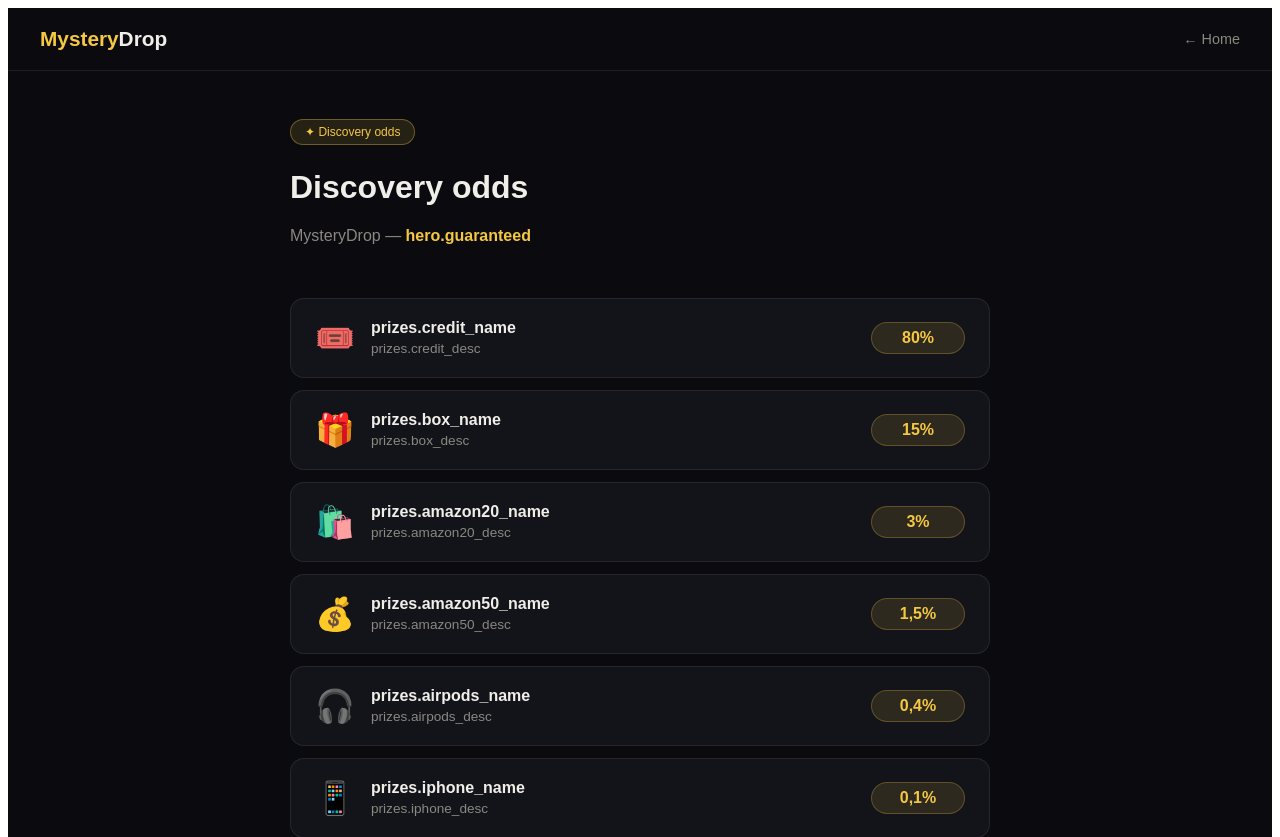
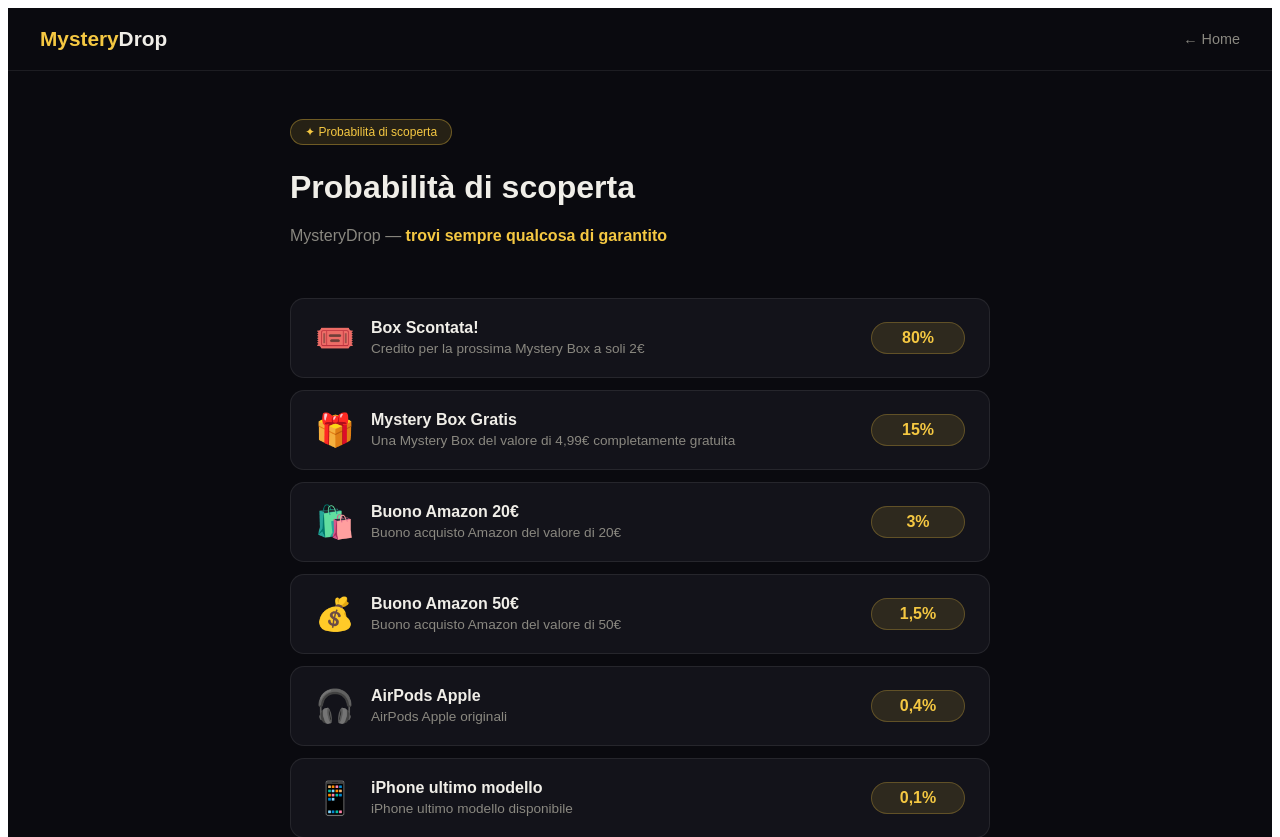
Before and after one commit to simonese13/mysterydrop, a Next.js app: page /en/probabilita in a window 1280 px wide. Shown: the top 837 px of the page. Built offline with nearby package versions, Linux system fonts and the light colour scheme.

Commit message:
fix probabilita page

```diff
--- a/app/[locale]/page.tsx
+++ b/app/[locale]/page.tsx
@@ -391,6 +391,7 @@ export default function Home() {
         <p style={{ marginBottom: "0.5rem", display: "flex", gap: "1.5rem", justifyContent: "center", flexWrap: "wrap" }}>
           <a href={`/${locale}/probabilita`} style={{ color: "#8a8880", textDecoration: "none", borderBottom: "0.5px solid rgba(255,255,255,0.15)" }}>{t("footer.odds")}</a>
           <a href={`/${locale}/recensioni`} style={{ color: "#8a8880", textDecoration: "none", borderBottom: "0.5px solid rgba(255,255,255,0.15)" }}>{t("footer.reviews")}</a>
+          <a href={`/${locale}/faq`} style={{ color: "#8a8880", textDecoration: "none", borderBottom: "0.5px solid rgba(255,255,255,0.15)" }}>FAQ</a>
         </p>
         <p>{t("footer.copyright")}</p>
         <p style={{ marginTop: "0.5rem" }}>{t("footer.legal")}</p>
--- a/app/[locale]/probabilita/page.tsx
+++ b/app/[locale]/probabilita/page.tsx
@@ -1,57 +1,42 @@
 "use client";
 import { usePathname } from "next/navigation";
-import { useTranslations } from "next-intl";
 
 export default function Probabilita() {
   const pathname = usePathname();
   const locale = pathname.split("/")[1] || "it";
-  const t = useTranslations();
 
   const prizes = [
-    { icon: "🎟️", id: "credit", prob: "80%" },
-    { icon: "🎁", id: "box", prob: "15%" },
-    { icon: "🛍️", id: "amazon20", prob: "3%" },
-    { icon: "💰", id: "amazon50", prob: "1,5%" },
-    { icon: "🎧", id: "airpods", prob: "0,4%" },
-    { icon: "📱", id: "iphone", prob: "0,1%" },
+    { icon: "🎟️", name: "Box Scontata!", desc: "Credito per la prossima Mystery Box a soli 2€", prob: "80%" },
+    { icon: "🎁", name: "Mystery Box Gratis", desc: "Una Mystery Box del valore di 4,99€ completamente gratuita", prob: "15%" },
+    { icon: "🛍️", name: "Buono Amazon 20€", desc: "Buono acquisto Amazon del valore di 20€", prob: "3%" },
+    { icon: "💰", name: "Buono Amazon 50€", desc: "Buono acquisto Amazon del valore di 50€", prob: "1,5%" },
+    { icon: "🎧", name: "AirPods Apple", desc: "AirPods Apple originali", prob: "0,4%" },
+    { icon: "📱", name: "iPhone ultimo modello", desc: "iPhone ultimo modello disponibile", prob: "0,1%" },
   ];
-
-  const prizeNames: Record<string, { name: string; desc: string }> = {
-    credit: { name: t("prizes.credit_name") || "Box Scontata!", desc: t("prizes.credit_desc") || "Credito per la prossima Mystery Box" },
-    box: { name: t("prizes.box_name") || "Mystery Box Gratis", desc: t("prizes.box_desc") || "Una Mystery Box del valore di 4,99€ completamente gratuita" },
-    amazon20: { name: t("prizes.amazon20_name") || "Buono Amazon 20€", desc: t("prizes.amazon20_desc") || "Buono acquisto Amazon del valore di 20€" },
-    amazon50: { name: t("prizes.amazon50_name") || "Buono Amazon 50€", desc: t("prizes.amazon50_desc") || "Buono acquisto Amazon del valore di 50€" },
-    airpods: { name: t("prizes.airpods_name") || "AirPods Apple", desc: t("prizes.airpods_desc") || "AirPods Apple originali" },
-    iphone: { name: t("prizes.iphone_name") || "iPhone ultimo modello", desc: t("prizes.iphone_desc") || "iPhone ultimo modello disponibile" },
-  };
 
   return (
     <main style={{ background: "#0a0a0f", minHeight: "100vh", color: "#f0eee8", fontFamily: "sans-serif" }}>
-
-      {/* NAV */}
       <nav style={{ display: "flex", justifyContent: "space-between", alignItems: "center", padding: "1.2rem 2rem", borderBottom: "0.5px solid rgba(255,255,255,0.08)" }}>
         <a href={`/${locale}`} style={{ fontWeight: 800, fontSize: "1.3rem", color: "#f5c842", textDecoration: "none" }}>Mystery<span style={{ color: "#f0eee8" }}>Drop</span></a>
         <a href={`/${locale}`} style={{ color: "#8a8880", fontSize: "0.9rem", textDecoration: "none" }}>← Home</a>
       </nav>
 
       <div style={{ maxWidth: "700px", margin: "0 auto", padding: "3rem 2rem" }}>
-
         <div style={{ display: "inline-block", background: "rgba(245,200,66,0.12)", border: "0.5px solid rgba(245,200,66,0.35)", color: "#f5c842", fontSize: "12px", padding: "5px 14px", borderRadius: "20px", marginBottom: "1rem" }}>
-          ✦ {t("footer.odds")}
+          ✦ Probabilità di scoperta
         </div>
-
-        <h1 style={{ fontWeight: 800, fontSize: "2rem", marginTop: "0.5rem", marginBottom: "0.5rem" }}>{t("footer.odds")}</h1>
+        <h1 style={{ fontWeight: 800, fontSize: "2rem", marginTop: "0.5rem", marginBottom: "0.5rem" }}>Probabilità di scoperta</h1>
         <p style={{ color: "#8a8880", marginBottom: "3rem", lineHeight: 1.7 }}>
-          MysteryDrop — <strong style={{ color: "#f5c842" }}>{t("hero.guaranteed") || "vinci sempre qualcosa"}</strong>
+          MysteryDrop — <strong style={{ color: "#f5c842" }}>trovi sempre qualcosa di garantito</strong>
         </p>
 
         <div style={{ display: "flex", flexDirection: "column", gap: "0.75rem" }}>
           {prizes.map((p) => (
-            <div key={p.id} style={{ background: "#13131a", border: "0.5px solid rgba(255,255,255,0.08)", borderRadius: "14px", padding: "1.25rem 1.5rem", display: "flex", alignItems: "center", gap: "1rem" }}>
+            <div key={p.name} style={{ background: "#13131a", border: "0.5px solid rgba(255,255,255,0.08)", borderRadius: "14px", padding: "1.25rem 1.5rem", display: "flex", alignItems: "center", gap: "1rem" }}>
               <div style={{ fontSize: "2rem", minWidth: "2.5rem", textAlign: "center" }}>{p.icon}</div>
               <div style={{ flex: 1 }}>
-                <div style={{ fontWeight: 700, fontSize: "1rem", marginBottom: "0.2rem" }}>{prizeNames[p.id].name}</div>
-                <div style={{ color: "#8a8880", fontSize: "0.85rem" }}>{prizeNames[p.id].desc}</div>
+                <div style={{ fontWeight: 700, fontSize: "1rem", marginBottom: "0.2rem" }}>{p.name}</div>
+                <div style={{ color: "#8a8880", fontSize: "0.85rem" }}>{p.desc}</div>
               </div>
               <div style={{ background: "rgba(245,200,66,0.12)", border: "0.5px solid rgba(245,200,66,0.25)", color: "#f5c842", fontSize: "1rem", fontWeight: 700, padding: "6px 16px", borderRadius: "20px", minWidth: "60px", textAlign: "center" }}>
                 {p.prob}
@@ -62,13 +47,13 @@ export default function Probabilita() {
 
         <div style={{ marginTop: "3rem", padding: "1.5rem", background: "#13131a", border: "0.5px solid rgba(255,255,255,0.08)", borderRadius: "14px" }}>
           <p style={{ color: "#8a8880", fontSize: "0.85rem", lineHeight: 1.7 }}>
-            {t("footer.legal")}
+            Il servizio è riservato ai maggiorenni. Ogni box contiene una sorpresa garantita.
           </p>
         </div>
 
         <div style={{ marginTop: "2rem", textAlign: "center" }}>
           <a href={`/${locale}`} style={{ background: "#f5c842", color: "#000", fontWeight: 700, fontSize: "1rem", padding: "14px 32px", borderRadius: "10px", textDecoration: "none", display: "inline-block" }}>
-            {t("reviews.ctaButton")}
+            🎁 Apri la tua box ora →
           </a>
         </div>
       </div>
--- a/messages/it.json
+++ b/messages/it.json
@@ -1,84 +1,12 @@
 {
-  "nav": {
-    "prizes": "🍎 Sorprese Apple"
-  },
-  "hero": {
-    "tag": "✦ Solo 4,99€ a box",
-    "title1": "Apri la box.",
-    "title2": "Scopri Apple.",
-    "description": "Ogni box nasconde una sorpresa Apple. iPhone, AirPods, MacBook e molto altro. Trovi sempre qualcosa — garantito."
-  },
-  "checkout": {
-    "discountPlaceholder": "Hai un codice sconto? (es. MD-XXXXXXXX)",
-    "payButton": "💳 Paga con Carta / Apple Pay / Google Pay",
-    "loading": "Caricamento...",
-    "bitcoinButton": "₿ Paga con Bitcoin",
-    "bitcoinAmount": "Invia esattamente",
-    "bitcoinAddress": "a questo indirizzo:",
-    "bitcoinEmail": "Dopo il pagamento inviaci la ricevuta a",
-    "bitcoinActivation": "attiveremo la tua box entro 24h.",
-    "codeError": "Codice non valido o scaduto"
-  },
-  "live": {
-    "countdown": "⏰ Offerta speciale termina tra:",
-    "hours": "ore",
-    "minutes": "min",
-    "seconds": "sec",
-    "online": "online ora",
-    "boxesToday": "box aperte oggi",
-    "won": "ha scoperto",
-    "ago": "m fa"
-  },
-  "trust": {
-    "ssl": "Pagamento sicuro SSL",
-    "guaranteed": "Sorpresa garantita",
-    "shipping": "Spedizione gratuita",
-    "refund": "Rimborso 30 giorni",
-    "rating": "4.8/5 clienti soddisfatti"
-  },
-  "packages": {
-    "label": "Risparmia di più",
-    "title": "Pacchetti box",
-    "subtitle": "Più box compri, più risparmi — apri tutto in una sessione!",
-    "boxes": "box da aprire in una sessione",
-    "save": "Risparmi",
-    "popular": "⭐ PIÙ POPOLARE",
-    "feature1": "box Apple",
-    "feature2": "Slot machine interattiva",
-    "feature3": "Riepilogo scoperte finale",
-    "feature4": "Spedizione gratuita",
-    "buy": "Acquista"
-  },
-  "prizes": {
-    "label": "Le sorprese",
-    "title": "Cosa puoi scoprire"
-  },
-  "footer": {
-    "odds": "Probabilità di scoperta",
-    "reviews": "⭐ Recensioni",
-    "copyright": "© 2025 MysteryDrop",
-    "legal": "Il servizio è riservato ai maggiorenni. Ogni box contiene una sorpresa garantita."
-  },
-  "success": {
-    "preparing": "Preparando la tua sorpresa...",
-    "received": "Pagamento ricevuto!",
-    "ready": "La tua box è pronta — clicca per aprirla!",
-    "guaranteed": "✦ Trovi sempre qualcosa, non ti lasciamo senza sorpresa",
-    "openButton": "🎉 Apri la box!",
-    "won": "Hai scoperto!",
-    "codeLabel": "Il tuo codice sconto:",
-    "codeCopied": "✓ Copiato!",
-    "codeCopy": "📋 Copia codice",
-    "codeExpiry": "Valido per 90 giorni — inseriscilo al prossimo checkout",
-    "emailContact": "Ti contatteremo via email per la consegna della sorpresa.",
-    "another": "← Apri un'altra box"
-  },
-  "reviews": {
-    "label": "Recensioni verificate",
-    "title": "Cosa dicono i nostri clienti",
-    "totalReviews": "recensioni",
-    "cta": "Unisciti a migliaia di clienti soddisfatti!",
-    "ctaButton": "🎁 Apri la tua box ora →",
-    "wonLabel": "Ha scoperto:"
-  }
+  "nav": { "prizes": "🍎 Sorprese Apple" },
+  "hero": { "tag": "✦ Solo 4,99€ a box", "tagSuffix": "a box", "title1": "Apri la box.", "title2": "Scopri Apple.", "description": "Ogni box nasconde una sorpresa Apple. iPhone, AirPods, MacBook e molto altro. Trovi sempre qualcosa — garantito.", "guaranteed": "trovi sempre qualcosa" },
+  "checkout": { "discountPlaceholder": "Hai un codice sconto? (es. MD-XXXXXXXX)", "payButton": "💳 Paga con Carta / Apple Pay / Google Pay", "loading": "Caricamento...", "bitcoinButton": "₿ Paga con Bitcoin", "bitcoinAmount": "Invia esattamente", "bitcoinAddress": "a questo indirizzo:", "bitcoinEmail": "Dopo il pagamento inviaci la ricevuta a", "bitcoinActivation": "attiveremo la tua box entro 24h.", "codeError": "Codice non valido o scaduto" },
+  "live": { "countdown": "⏰ Offerta speciale termina tra:", "hours": "ore", "minutes": "min", "seconds": "sec", "online": "online ora", "boxesToday": "box aperte oggi", "won": "ha scoperto", "ago": "m fa" },
+  "trust": { "ssl": "Pagamento sicuro SSL", "guaranteed": "Sorpresa garantita", "shipping": "Spedizione gratuita", "refund": "Rimborso 30 giorni", "rating": "4.8/5 clienti soddisfatti" },
+  "packages": { "label": "Risparmia di più", "title": "Pacchetti box", "subtitle": "Più box compri, più risparmi — apri tutto in una sessione!", "boxes": "box da aprire in una sessione", "save": "Risparmi", "popular": "⭐ PIÙ POPOLARE", "feature1": "box Apple", "feature2": "Slot machine interattiva", "feature3": "Riepilogo scoperte finale", "feature4": "Spedizione gratuita", "buy": "Acquista" },
+  "prizes": { "label": "Le sorprese", "title": "Cosa puoi scoprire", "credit_name": "Box Scontata!", "credit_desc": "Credito per la prossima Mystery Box a soli 2€", "box_name": "Mystery Box Gratis", "box_desc": "Una Mystery Box del valore di 4,99€ completamente gratuita", "amazon20_name": "Buono Amazon 20€", "amazon20_desc": "Buono acquisto Amazon del valore di 20€", "amazon50_name": "Buono Amazon 50€", "amazon50_desc": "Buono acquisto Amazon del valore di 50€", "airpods_name": "AirPods Apple", "airpods_desc": "AirPods Apple originali", "iphone_name": "iPhone ultimo modello", "iphone_desc": "iPhone ultimo modello disponibile" },
+  "footer": { "odds": "Probabilità di scoperta", "reviews": "⭐ Recensioni", "copyright": "© 2025 MysteryDrop", "legal": "Il servizio è riservato ai maggiorenni. Ogni box contiene una sorpresa garantita." },
+  "success": { "preparing": "Preparando la tua sorpresa...", "received": "Pagamento ricevuto!", "ready": "La tua box è pronta — clicca per aprirla!", "guaranteed": "✦ Trovi sempre qualcosa, non ti lasciamo senza sorpresa", "openButton": "🎉 Apri la box!", "won": "Hai scoperto!", "codeLabel": "Il tuo codice sconto:", "codeCopied": "✓ Copiato!", "codeCopy": "📋 Copia codice", "codeExpiry": "Valido per 90 giorni — inseriscilo al prossimo checkout", "emailContact": "Ti contatteremo via email per la consegna della sorpresa.", "another": "← Apri un'altra box" },
+  "reviews": { "label": "Recensioni verificate", "title": "Cosa dicono i nostri clienti", "totalReviews": "recensioni", "cta": "Unisciti a migliaia di clienti soddisfatti!", "ctaButton": "🎁 Apri la tua box ora →", "wonLabel": "Ha scoperto:" }
 }
```
